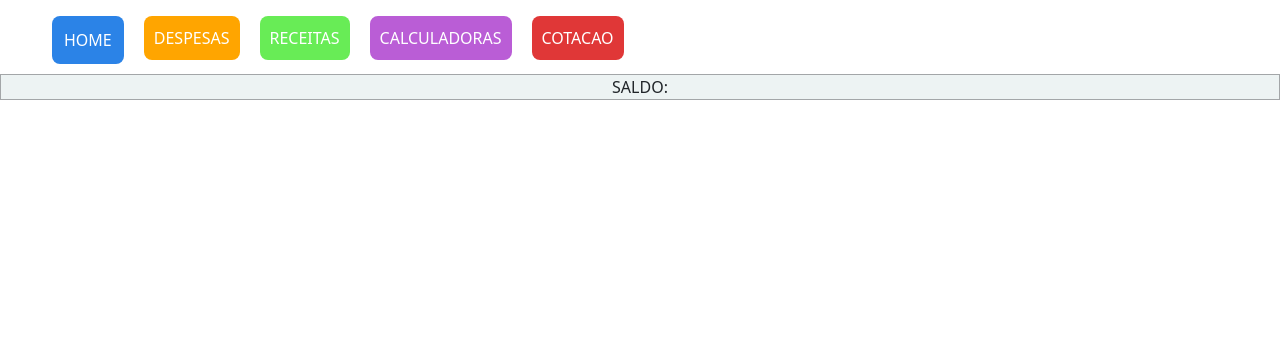
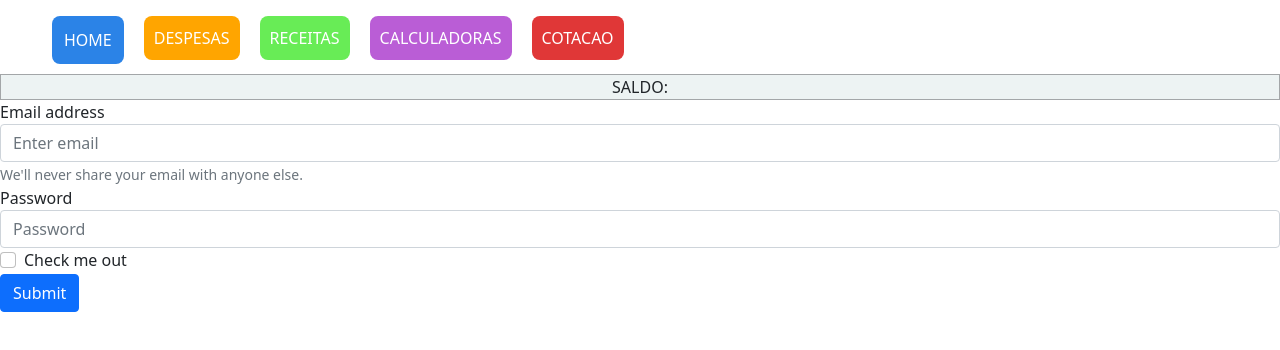
Before and after one commit to Marcs20/angular-finanTeste, an Angular app: page /login in a window 1280 px wide. Before the commit this address led to /. Shown: the top 350 px of the page. Built offline with nearby package versions, Linux system fonts and the light colour scheme.

Commit message:
2 files modified

```diff
--- a/src/app/app.module.ts
+++ b/src/app/app.module.ts
@@ -22,6 +22,8 @@
 import { JurosSimComponent } from './calculadoras/juros-sim/juros-sim.component';
 import { CotacaoService } from './service/cotacao.service';
 import { SaldoService } from './service/saldo.service';
+import { LoginComponent } from './login/login.component';
+import { RegistrationComponent } from './registration/registration.component';
 
 @NgModule({
   imports: [
@@ -40,6 +42,8 @@
       { path: 'cotacao', component: CotacaoComponent },
       { path: 'juroscom', component: JurosComComponent },
       { path: 'jurossim', component: JurosSimComponent },
+      { path: 'login', component: LoginComponent },
+      { path: 'register', component: RegistrationComponent },
     ]),
   ],
   declarations: [
@@ -57,6 +61,8 @@
     CotacaoComponent,
     JurosComComponent,
     JurosSimComponent,
+    LoginComponent,
+    RegistrationComponent,
   ],
   bootstrap: [AppComponent],
   providers: [FinancaService, ChartService, CotacaoService, SaldoService],
--- a/src/app/login/login.component.html
+++ b/src/app/login/login.component.html
@@ -1,3 +1,29 @@
-<p>
-login works!
-</p>
+<form>
+  <div class="form-group">
+    <label for="exampleInputEmail1">Email address</label>
+    <input
+      type="email"
+      class="form-control"
+      id="exampleInputEmail1"
+      aria-describedby="emailHelp"
+      placeholder="Enter email"
+    />
+    <small id="emailHelp" class="form-text text-muted"
+      >We'll never share your email with anyone else.</small
+    >
+  </div>
+  <div class="form-group">
+    <label for="exampleInputPassword1">Password</label>
+    <input
+      type="password"
+      class="form-control"
+      id="exampleInputPassword1"
+      placeholder="Password"
+    />
+  </div>
+  <div class="form-check">
+    <input type="checkbox" class="form-check-input" id="exampleCheck1" />
+    <label class="form-check-label" for="exampleCheck1">Check me out</label>
+  </div>
+  <button type="submit" class="btn btn-primary">Submit</button>
+</form>
```
